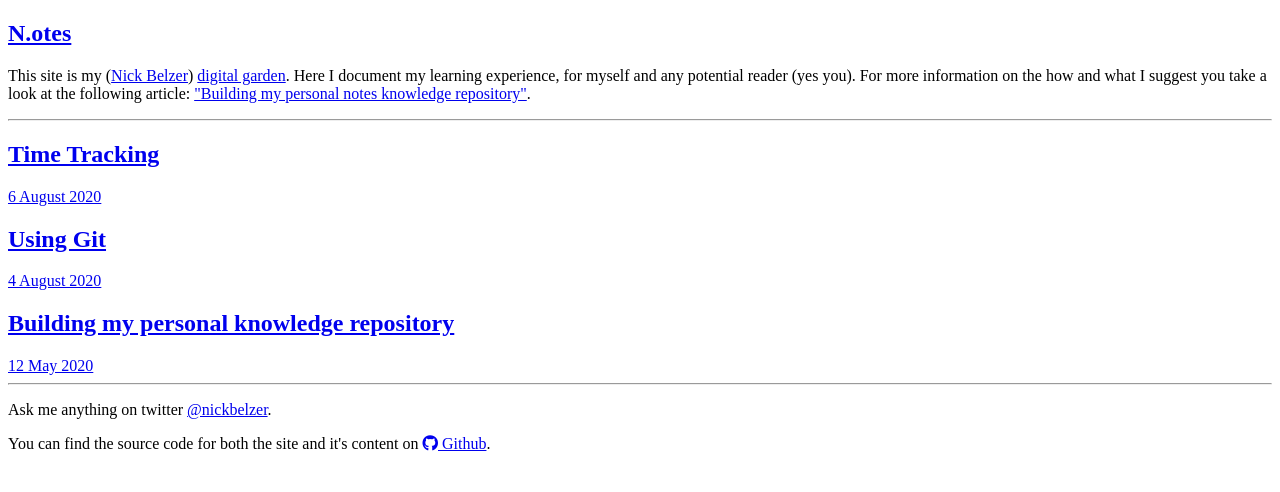
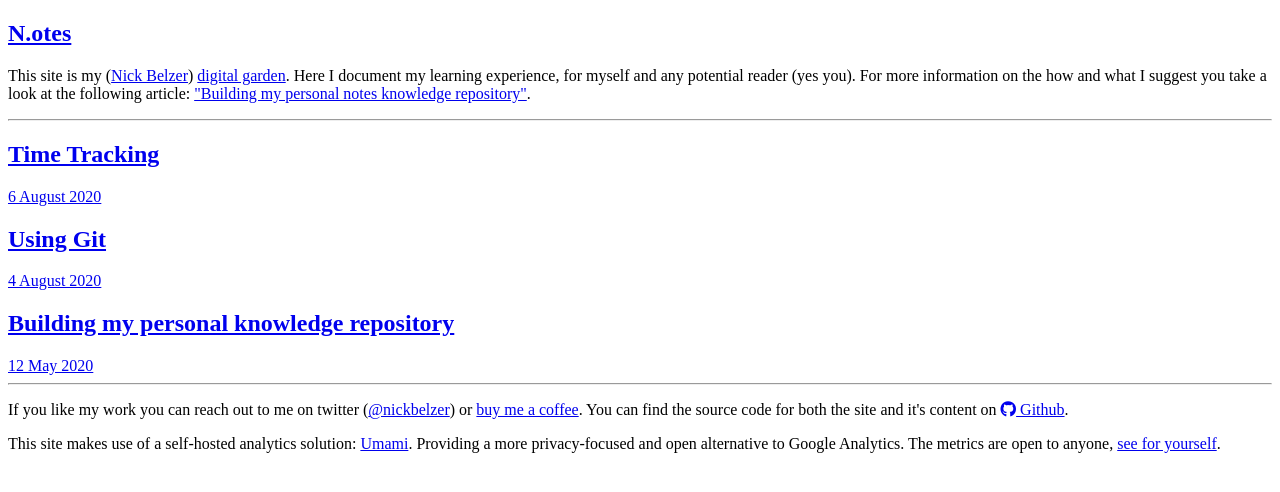
Before and after one commit to nbelzer/notes, a Jekyll site: the page built from index.html, in a window 1280 px wide. Shown: the top 492 px of the page. Built offline with Jekyll 4.4.1, drawn with Linux system fonts in a browser that asks for light colours; nearby versions of some CDN libraries.

Commit message:
Add Umami self hosted analytics tracking code

```diff
--- a/_includes/footer.html
+++ b/_includes/footer.html
@@ -1,9 +1,8 @@
 <div class="text-gray-500 mb-8">
 <hr>
 <p>
-  Ask me anything on twitter <a href="https://twitter.com/nickbelzer">@nickbelzer</a>.
+  If you like my work you can reach out to me on twitter (<a href="https://twitter.com/nickbelzer">@nickbelzer</a>) or <a href="https://buymeacoff.ee/nbelzer">buy me a coffee</a>. You can find the source code for both the site and it's content on <a href="https://github.com/nbelzer/notes"><i class="fab fa-github"></i> Github</a>.
 </p>
-<p>
-  You can find the source code for both the site and it's content on <a href="https://github.com/nbelzer/notes"><i class="fab fa-github"></i> Github</a>.
-</p>
+
+<p>This site makes use of a self-hosted analytics solution: <a href="https://umami.is">Umami</a>. Providing a more privacy-focused and open alternative to Google Analytics. The metrics are open to anyone, <a href="https://analytics.nickbelzer.me/share/gpDs3Cr7/N.otes">see for yourself</a>.
 </div>
--- a/_includes/scripts.html
+++ b/_includes/scripts.html
@@ -1,2 +1,3 @@
 <!-- <script src="https://cdn.jsdelivr.net/gh/alpinejs/alpine@v2.x.x/dist/alpine.min.js" defer></script> -->
 <script src="https://kit.fontawesome.com/1fa617da52.js" crossorigin="anonymous" defer></script>
+<script async defer data-website-id="c02c16b3-0475-44ad-a70c-f6a6dce58a16" src="https://analytics.nickbelzer.me/umami.js"></script>
```
